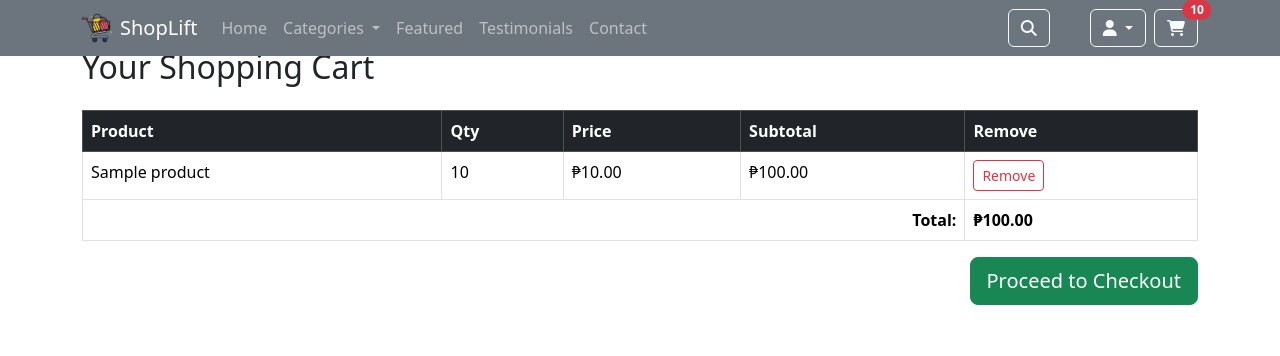
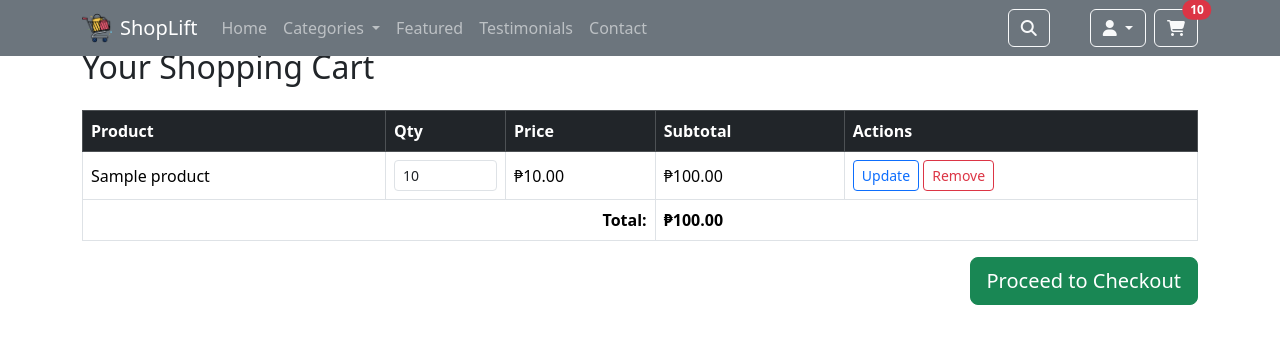
Before and after one commit to HyreL3241/shop-py-repo, a Django app: page /cart/ in a window 1280 px wide. Shown: the top 356 px of the page. Run offline with Django 4.2, Linux system fonts and the light colour scheme; a user stored in the database is signed in; tables that the repository leaves empty hold one stand-in row (values such as "Sample post"); some libraries are stand-ins or nearby versions.

Commit message:
final na gajod ini

```diff
--- a/shoplift/urls.py
+++ b/shoplift/urls.py
@@ -13,6 +13,7 @@ urlpatterns = [
     path('search/', views.search_view, name='search'),  # Ensure this matches
     path('product/<int:product_id>/', views.product_detail, name='product_detail'),
     path('add-to-cart/<int:product_id>/', views.add_to_cart, name='add_to_cart'),
+    path('cart/update/', views.update_cart, name='update_cart'),
     path('cart/', views.cart_view, name='cart_view'),
     path('remove-from-cart/<int:product_id>/', views.remove_from_cart, name='remove_from_cart'),
     path('place-order/', views.place_order, name='place_order'),
--- a/shoplift/views.py
+++ b/shoplift/views.py
@@ -203,6 +203,22 @@ def cart_view(request):
     }
     return render(request, 'cart.html', context)
 
+@require_POST
+@login_required
+def update_cart(request):
+    for key, value in request.POST.items():
+        if key.startswith('quantities_'):
+            try:
+                cart_item_id = key.split('_')[1]
+                cart_item = CartItem.objects.get(id=cart_item_id, user=request.user)
+                quantity = int(value)
+                if quantity > 0:
+                    cart_item.quantity = quantity
+                    cart_item.save()
+            except (ValueError, CartItem.DoesNotExist):
+                continue
+    return redirect('cart')
+
 def product_detail(request, product_id):
     categories = Category.objects.all()[:6]
     product = get_object_or_404(Product, id=product_id)
--- a/templates/cart.html
+++ b/templates/cart.html
@@ -3,25 +3,30 @@
 <div class="container mt-5">
     <h2 class="mb-4">Your Shopping Cart</h2>
     {% if cart_items %}
-    <table class="table table-bordered">
+    <form method="post" action="{% url 'update_cart' %}">
+        {% csrf_token %}
+        <table class="table table-bordered align-middle">
             <thead class="table-dark">
                 <tr>
                     <th>Product</th>
                     <th>Qty</th>
                     <th>Price</th>
                     <th>Subtotal</th>
-                <th>Remove</th>
+                    <th>Actions</th>
                 </tr>
             </thead>
             <tbody>
                 {% for item in cart_items %}
                 <tr>
                     <td>{{ item.product.name }}</td>
-                <td>{{ item.quantity }}</td>
+                    <td style="width: 120px;">
+                        <input type="number" name="quantities_{{ item.id }}" class="form-control form-control-sm" value="{{ item.quantity }}" min="1">
+                    </td>
                     <td>₱{{ item.product.price }}</td>
                     <td>₱{{ item.subtotal }}</td>
                     <td>
-                    <form action="{% url 'remove_from_cart' item.product.id %}" method="POST">
+                        <button type="submit" name="update" value="{{ item.id }}" class="btn btn-sm btn-outline-primary">Update</button>
+                        <form method="post" action="{% url 'remove_from_cart' item.id %}" class="d-inline">
                             {% csrf_token %}
                             <button type="submit" class="btn btn-sm btn-outline-danger">Remove</button>
                         </form>
@@ -29,15 +34,14 @@
                 </tr>
                 {% endfor %}
                 <tr>
-                <td colspan="4" class="text-end"><strong>Total:</strong></td>
-                <td><strong>₱{{ total_price }}</strong></td>
+                    <td colspan="3" class="text-end"><strong>Total:</strong></td>
+                    <td colspan="2"><strong>₱{{ total_price }}</strong></td>
                 </tr>
             </tbody>
         </table>
+    </form>
     <div class="text-end">
-        <form action="{% url 'checkout' %}" method="GET">
-            <button type="submit" class="btn btn-success btn-lg">Proceed to Checkout</button>
-        </form>
+        <a href="{% url 'checkout' %}" class="btn btn-success btn-lg">Proceed to Checkout</a>
     </div>
     {% else %}
     <p>Your cart is empty.</p>
@@ -45,5 +49,4 @@
 </div>
 {% endblock %}
 
-{% block footer %}
-    {% endblock %}
+{% block footer %}{% endblock %}
```
Lines whose indentation alone changed are shown as unchanged.
